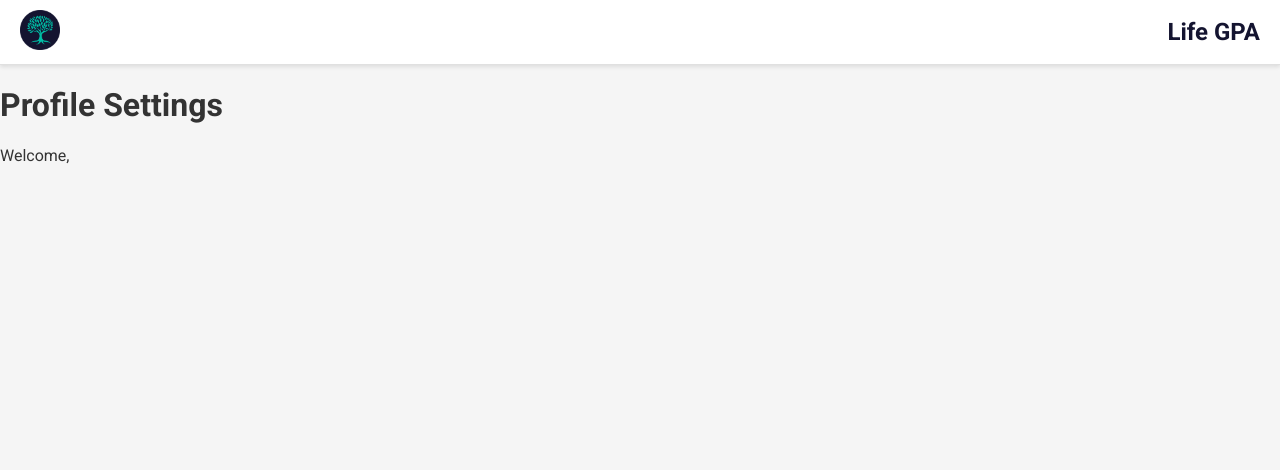
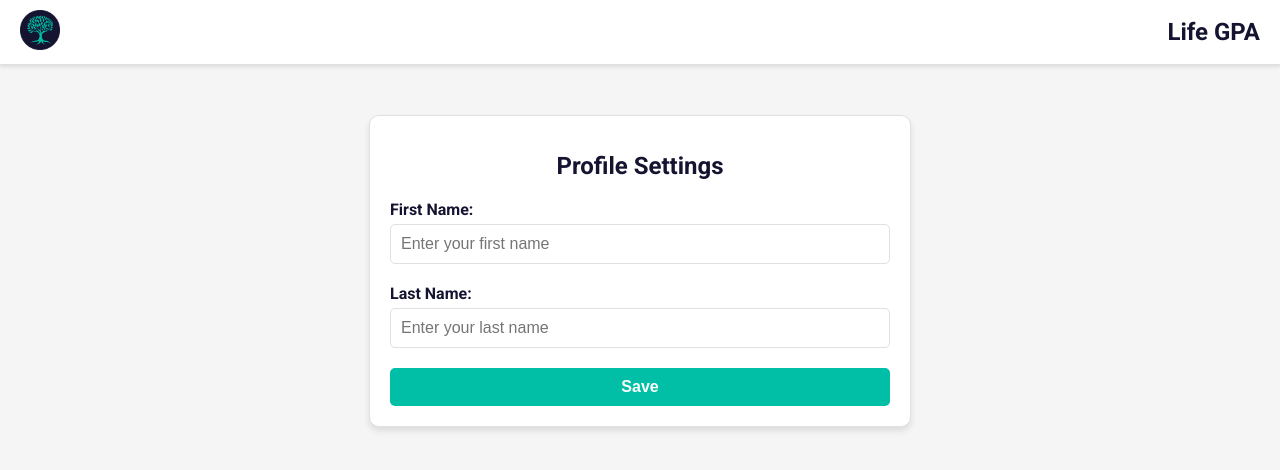
Before and after one commit to CompassFoundry/LifeGPA, a React (Create React App) app in the folder frontend/: page /profile-settings in a window 1280 px wide. Shown: the top 470 px of the page. Built offline with nearby package versions, Linux system fonts and the light colour scheme; no server answers.

Commit message:
new profile settings allow for adding first and last name

```diff
--- a/frontend/src/App.js
+++ b/frontend/src/App.js
@@ -46,7 +46,7 @@ const App = () => {
               path='/account-settings'
               element={
                 <>
-                  <AccountSettings user={user} setUser={setUser} />
+                  <AccountSettings user={user} />
                 </>
               }
             />
@@ -54,7 +54,7 @@ const App = () => {
               path='/profile-settings'
               element={
                 <>
-                  <ProfileSettings user={user} setUser={setUser} />
+                  <ProfileSettings user={user} />
                 </>
               }
             />
--- a/frontend/src/Components/Auth/RegisterUser.js
+++ b/frontend/src/Components/Auth/RegisterUser.js
@@ -1,5 +1,5 @@
 import React, { useState } from 'react'
-import { Link } from 'react-router-dom' // Use Link for navigation
+import { Link, useNavigate } from 'react-router-dom' // Import useNavigate
 import styles from './Auth.module.css'
 import { supabase } from '../../supabaseClient'
 
@@ -7,6 +7,7 @@ const RegisterUser = () => {
   const [email, setEmail] = useState('')
   const [password, setPassword] = useState('')
   const [message, setMessage] = useState('')
+  const navigate = useNavigate() // Initialize useNavigate
 
   const handleRegister = async (e) => {
     e.preventDefault() // Prevent form default submission behavior
@@ -27,8 +28,11 @@ const RegisterUser = () => {
           setMessage(error.message) // Display the generic error
         }
       } else {
-        setMessage('Check your email for confirmation link!') // Success message
+        setMessage('Registration successful! Redirecting to Home...')
         console.log('User successfully registered:', data) // Log for debugging
+
+        // Redirect to the home page
+        navigate('/home')
       }
     } catch (err) {
       console.error('Unexpected error:', err) // Catch unexpected errors
--- a/frontend/src/Components/Settings/ProfileSettings.js
+++ b/frontend/src/Components/Settings/ProfileSettings.js
@@ -1,10 +1,90 @@
-import React from 'react'
+import React, { useState, useEffect } from 'react'
+import { supabase } from '../../supabaseClient'
+import styles from './ProfileSettings.module.css'
 
 const ProfileSettings = ({ user }) => {
+  const [firstName, setFirstName] = useState('')
+  const [lastName, setLastName] = useState('')
+  const [message, setMessage] = useState('')
+
+  // Fetch the user profile from the database
+  useEffect(() => {
+    const fetchProfile = async () => {
+      const { data, error } = await supabase
+        .from('users')
+        .select('first_name, last_name')
+        .eq('user_id', user.id)
+        .single() // Ensure you only get one row
+
+      if (error) {
+        console.error('Error fetching profile:', error.message)
+      } else {
+        setFirstName(data.first_name || '')
+        setLastName(data.last_name || '')
+      }
+    }
+
+    if (user) fetchProfile()
+  }, [user])
+
+  // Save profile updates to the database
+  const handleSave = async (e) => {
+    e.preventDefault()
+
+    const { error } = await supabase.from('users').upsert(
+      {
+        user_id: user.id, // Ensure you target the correct user
+        first_name: firstName,
+        last_name: lastName,
+      },
+      { onConflict: 'user_id' } // Specify that the conflict should be resolved using 'user_id'
+    )
+
+    if (error) {
+      console.error('Error saving profile:', error.message)
+      setMessage('Failed to save profile.')
+    } else {
+      setMessage('Profile updated successfully!')
+    }
+  }
+
   return (
-    <div>
-      <h1>Profile Settings</h1>
-      <p>Welcome, {user?.email}</p>
+    <div className={styles.container}>
+      <h1 className={styles.heading}>Profile Settings</h1>
+      <form onSubmit={handleSave} className={styles.form}>
+        <div className={styles.inputGroup}>
+          <label className={styles.label} htmlFor='firstName'>
+            First Name:
+          </label>
+          <input
+            id='firstName'
+            className={styles.input}
+            type='text'
+            value={firstName}
+            onChange={(e) => setFirstName(e.target.value)}
+            placeholder='Enter your first name'
+            required
+          />
+        </div>
+        <div className={styles.inputGroup}>
+          <label className={styles.label} htmlFor='lastName'>
+            Last Name:
+          </label>
+          <input
+            id='lastName'
+            className={styles.input}
+            type='text'
+            value={lastName}
+            onChange={(e) => setLastName(e.target.value)}
+            placeholder='Enter your last name'
+            required
+          />
+        </div>
+        <button type='submit' className={styles.button}>
+          Save
+        </button>
+        {message && <p className={styles.message}>{message}</p>}
+      </form>
     </div>
   )
 }
--- /dev/null
+++ b/frontend/src/Components/Settings/ProfileSettings.module.css
@@ -0,0 +1,71 @@
+.container {
+  max-width: 500px;
+  margin: 50px auto;
+  background-color: #ffffff;
+  border: 1px solid #e0e0e0;
+  border-radius: 10px;
+  padding: 20px;
+  box-shadow: 0 4px 6px rgba(0, 0, 0, 0.1);
+}
+
+.heading {
+  font-size: 24px;
+  font-weight: bold;
+  color: #141430;
+  margin-bottom: 20px;
+  text-align: center;
+}
+
+.form {
+  display: flex;
+  flex-direction: column;
+}
+
+.inputGroup {
+  margin-bottom: 20px;
+}
+
+.label {
+  display: block;
+  font-weight: bold;
+  color: #141430;
+  margin-bottom: 5px;
+}
+
+.input {
+  width: 100%;
+  padding: 10px;
+  border: 1px solid #e0e0e0;
+  border-radius: 5px;
+  font-size: 16px;
+  box-sizing: border-box;
+}
+
+.input:focus {
+  outline: none;
+  border-color: #00bfa6;
+  box-shadow: 0 0 5px rgba(0, 191, 166, 0.5);
+}
+
+.button {
+  background-color: #00bfa6;
+  color: #ffffff;
+  font-size: 16px;
+  font-weight: bold;
+  border: none;
+  border-radius: 5px;
+  padding: 10px;
+  cursor: pointer;
+  transition: background-color 0.2s ease;
+}
+
+.button:hover {
+  background-color: #00a890;
+}
+
+.message {
+  text-align: center;
+  font-size: 14px;
+  color: #141430;
+  margin-top: 10px;
+}
```
